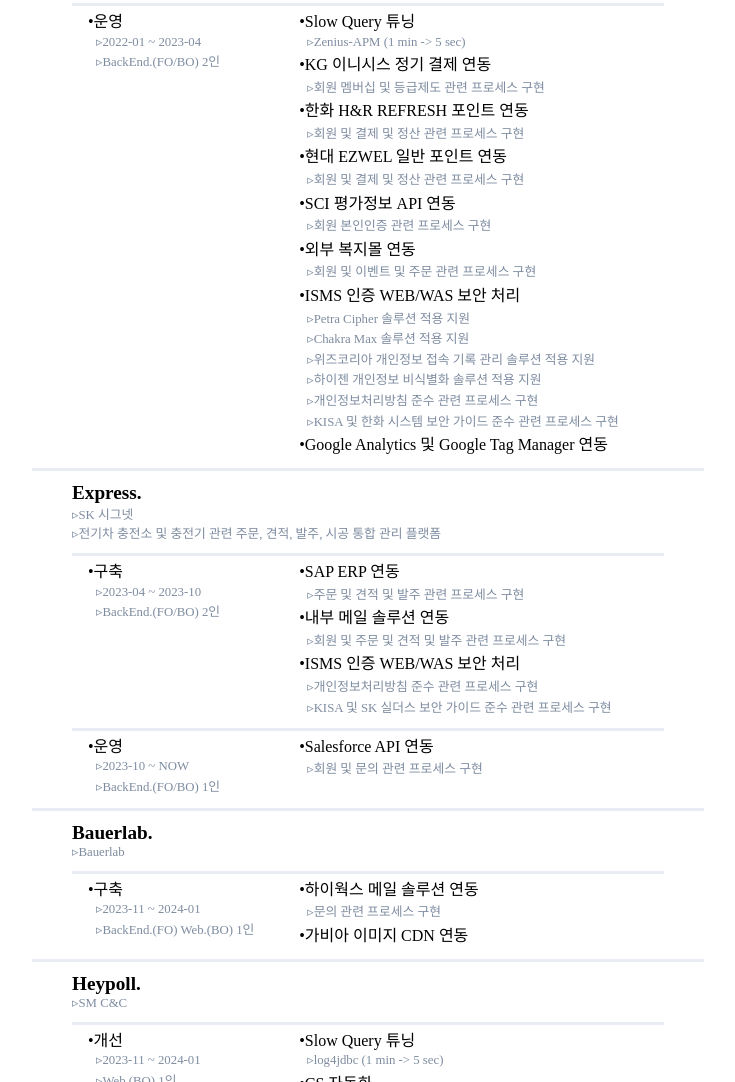
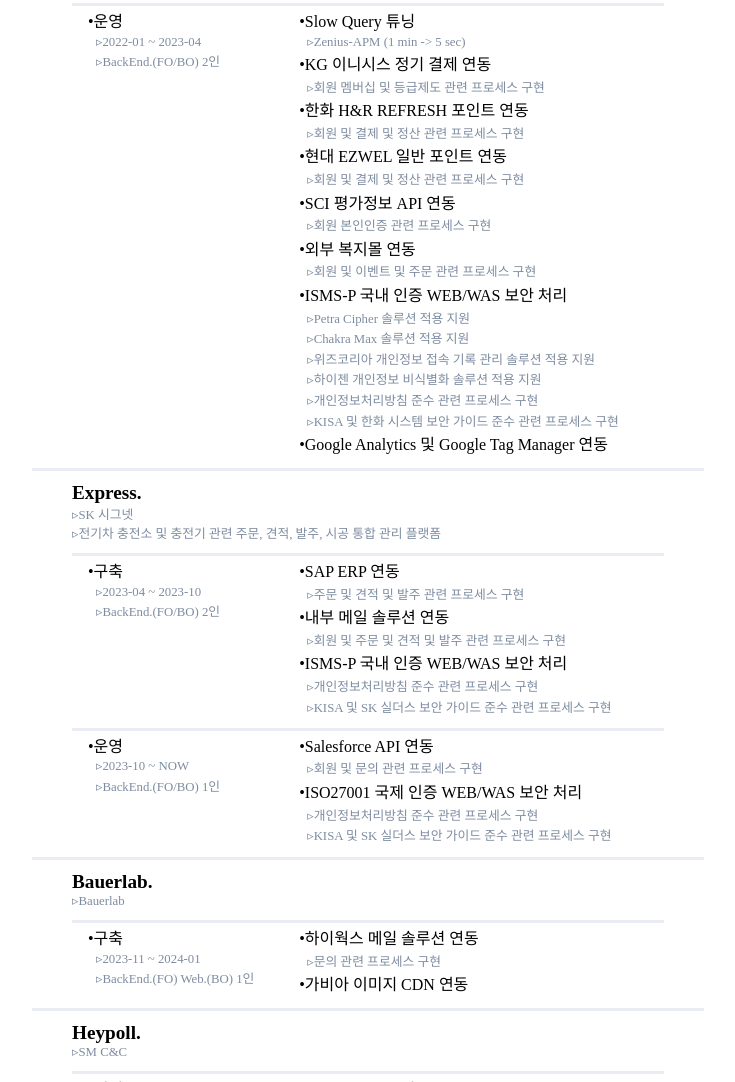
Before and after one commit to jungmyunghyo/jungmyunghyo.github.io, a plain HTML site: page index.html in a window 1280 px wide. Shown: the part 1083-2165 px from the top of the page, without its empty margins (272-1007 px from the left). Drawn offline with Linux system fonts and the light colour scheme.

Commit message:
Update index.html

```diff
--- a/index.html
+++ b/index.html
@@ -90,7 +90,7 @@
 							<li class="li-item-sub">회원 본인인증 관련 프로세스 구현</li>
 							<li class="li-item">외부 복지몰 연동</li>
 							<li class="li-item-sub">회원 및 이벤트 및 주문 관련 프로세스 구현</li>
-							<li class="li-item">ISMS 인증 WEB/WAS 보안 처리</li>
+							<li class="li-item">ISMS-P 국내 인증 WEB/WAS 보안 처리</li>
 							<li class="li-item-sub">Petra Cipher 솔루션 적용 지원</li>
 							<li class="li-item-sub">Chakra Max 솔루션 적용 지원</li>
 							<li class="li-item-sub">위즈코리아 개인정보 접속 기록 관리 솔루션 적용 지원</li>
@@ -117,7 +117,7 @@
 							<li class="li-item-sub">주문 및 견적 및 발주 관련 프로세스 구현</li>
 							<li class="li-item">내부 메일 솔루션 연동</li>
 							<li class="li-item-sub">회원 및 주문 및 견적 및 발주 관련 프로세스 구현</li>
-							<li class="li-item">ISMS 인증 WEB/WAS 보안 처리</li>
+							<li class="li-item">ISMS-P 국내 인증 WEB/WAS 보안 처리</li>
 							<li class="li-item-sub">개인정보처리방침 준수 관련 프로세스 구현</li>
 							<li class="li-item-sub">KISA 및 SK 실더스 보안 가이드 준수 관련 프로세스 구현</li>
 						</ul>
@@ -131,6 +131,9 @@
 						<ul class="ul-item-right ul-item-right--m">
 							<li class="li-item">Salesforce API 연동</li>
 							<li class="li-item-sub">회원 및 문의 관련 프로세스 구현</li>
+							<li class="li-item">ISO27001 국제 인증 WEB/WAS 보안 처리</li>
+							<li class="li-item-sub">개인정보처리방침 준수 관련 프로세스 구현</li>
+							<li class="li-item-sub">KISA 및 SK 실더스 보안 가이드 준수 관련 프로세스 구현</li>
 						</ul>
 					</div>
 				</div>
```
